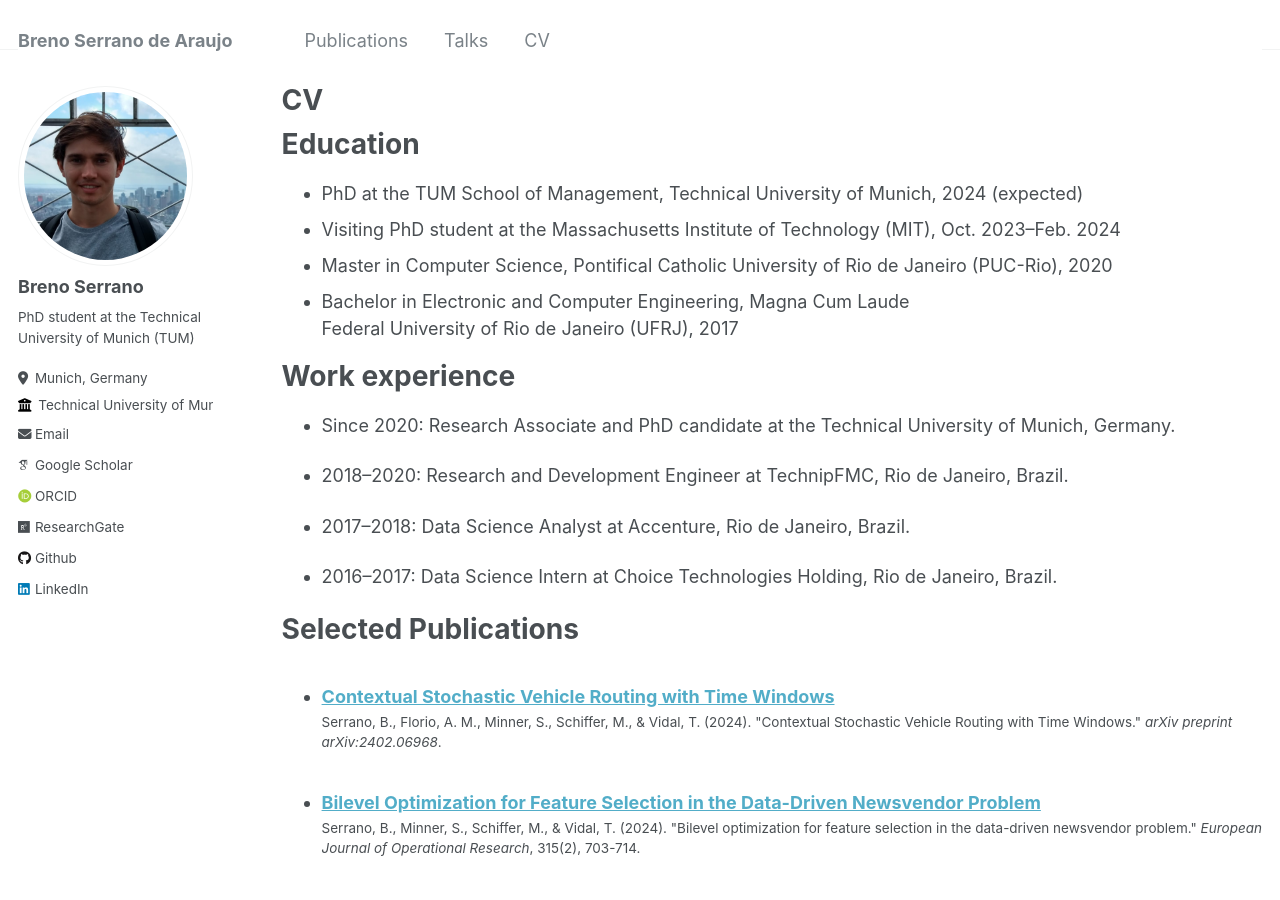
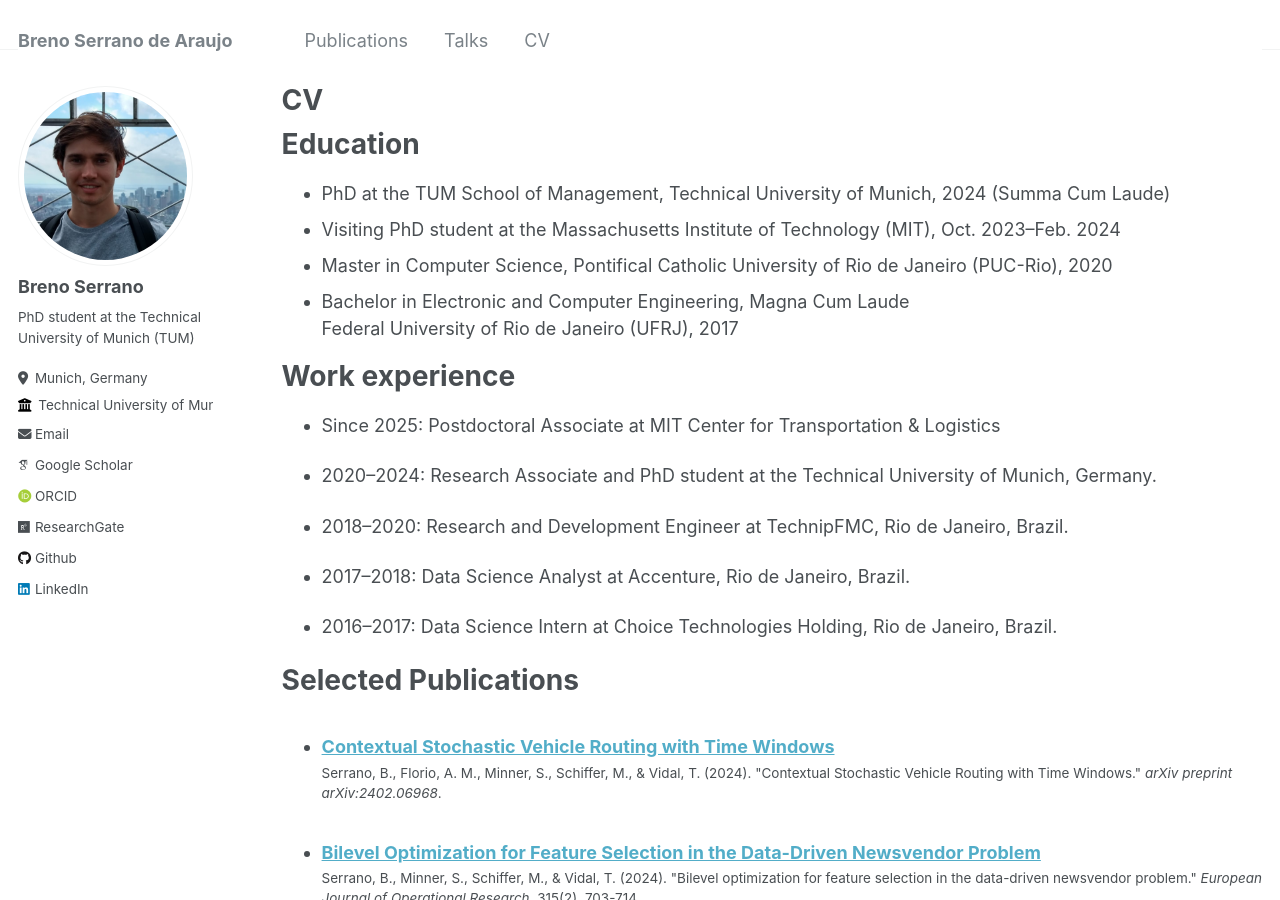
Before and after one commit to BSAraujo/BSAraujo.github.io, a Jekyll site: the page built from _pages/cv.md, in a window 1280 px wide and 900 px high. Built offline with Jekyll 4.4.1, drawn with Linux system fonts in a browser that asks for light colours; some web fonts are replaced.

Commit message:
Update cv.md

```diff
--- a/_pages/cv.md
+++ b/_pages/cv.md
@@ -11,7 +11,7 @@ redirect_from:
 
 Education
 ======
-* PhD at the TUM School of Management, Technical University of Munich, 2024 (expected)
+* PhD at the TUM School of Management, Technical University of Munich, 2024 (Summa Cum Laude)
 * Visiting PhD student at the Massachusetts Institute of Technology (MIT), Oct. 2023--Feb. 2024
 * Master in Computer Science, Pontifical Catholic University of Rio de Janeiro (PUC-Rio), 2020
 * Bachelor in Electronic and Computer Engineering, Magna Cum Laude\\
@@ -20,7 +20,9 @@ Federal University of Rio de Janeiro (UFRJ), 2017
 Work experience
 ======
 
-* Since 2020: Research Associate and PhD candidate at the Technical University of Munich, Germany.
+* Since 2025: Postdoctoral Associate at MIT Center for Transportation & Logistics
+
+* 2020--2024: Research Associate and PhD student at the Technical University of Munich, Germany.
 
 * 2018--2020: Research and Development Engineer at TechnipFMC, Rio de Janeiro, Brazil.
 
```
Also changed, not shown: other parts of _pages/cv.md (+2 -0 lines).
